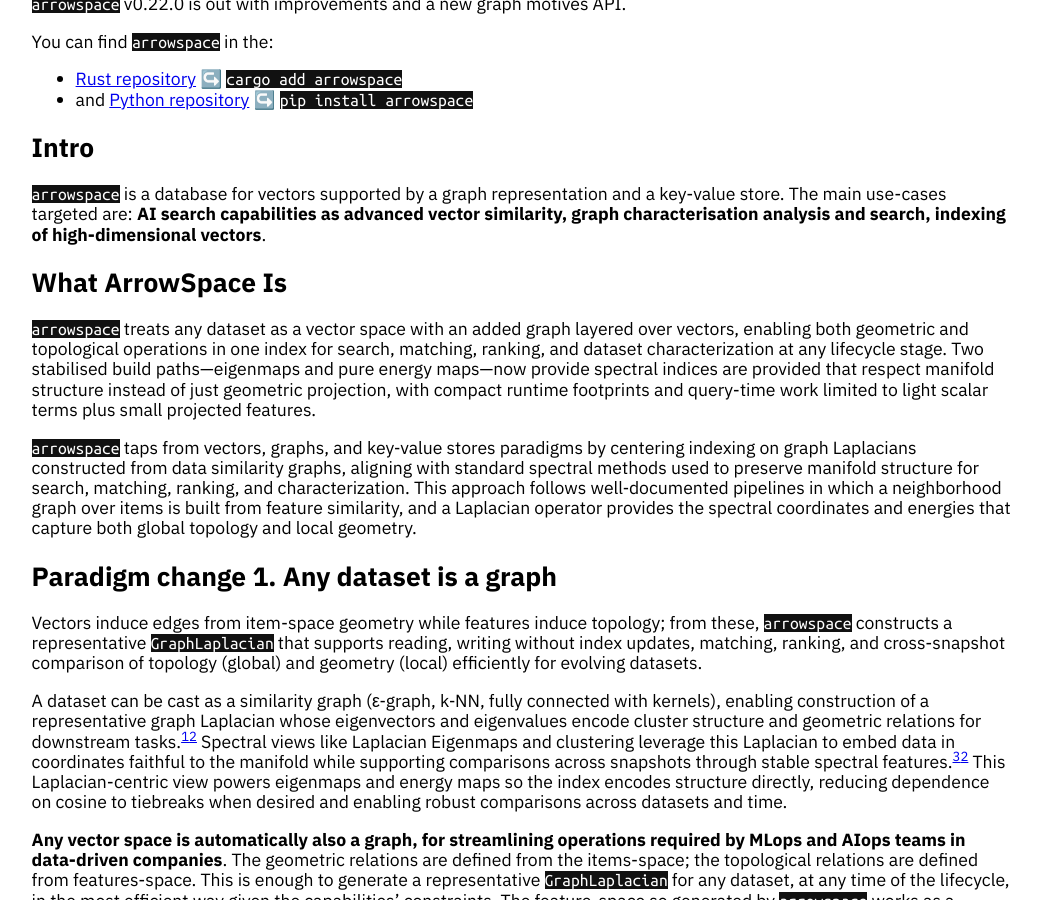
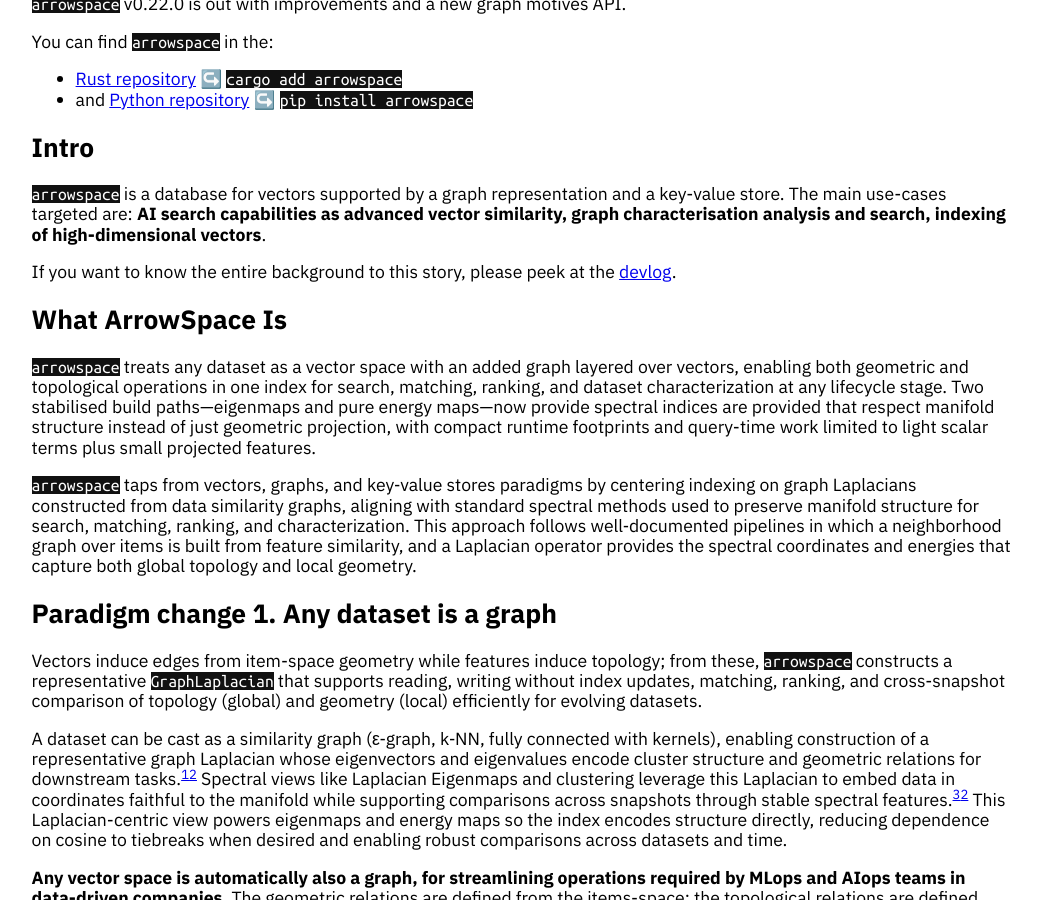
Before and after one commit to Mec-iS/staticwebpage, a Jekyll site: the page built from posts/010_game_changer_unifying_vectors_and_features_graphs.md, in a window 1280 px wide and 900 px high, scrolled down 596 px. Shown: the whole window, without its empty margins (118-1159 px from the left). Built offline with Jekyll 4.4.1, drawn with Linux system fonts in a browser that asks for light colours; nearby versions of some CDN libraries; formulas are drawn with MathJax 3.

Commit message:
add link to devlog

```diff
--- a/posts/010_game_changer_unifying_vectors_and_features_graphs.md
+++ b/posts/010_game_changer_unifying_vectors_and_features_graphs.md
@@ -19,6 +19,8 @@
 ## Intro
 
 `arrowspace` is a database for vectors supported by a graph representation and a key-value store. The main use-cases targeted are: **AI search capabilities as advanced vector similarity, graph characterisation analysis and search, indexing of high-dimensional vectors**.
+
+If you want to know the entire background to this story, please peek at the [devlog](/blog).
 
 ## What ArrowSpace Is
 
```
